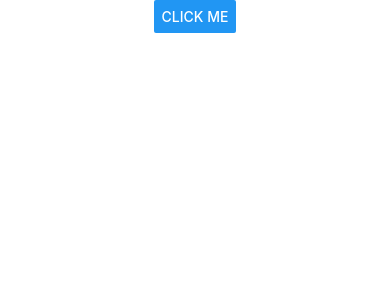
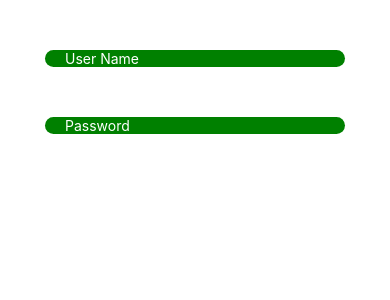
Before and after one commit to Hirusha2000/AMD-Advanced_MobileApplication_Development, a React Native app: screen / in a window 390 px wide. Shown: the top 300 px of the page. Built offline with nearby package versions, Linux system fonts and the light colour scheme.

Commit message:
textFields

```diff
--- a/App.tsx
+++ b/App.tsx
@@ -1,46 +1,52 @@
 
 import React from 'react';
-import { View } from 'react-native';
+import { TextInput, View } from 'react-native';
 import { Text,Button } from 'react-native';
 import CustomLabel from './src/components/CustomLabel';
 
 
 function App(): React.JSX.Element {
 
-  console.log('Hello')
 
-  function Click(x:number,y:number){
-    console.log("Addition is "+(x+y))
-    console.log("Multiplication is "+(x*y))
-  }
+
+  return (
+  <View style={{alignItems:'center'}}>
+   <TextInput style={{
+    backgroundColor:'green',
+    color:'black',
+    width:300,
+     marginTop:50,
+     borderRadius:40,
+     paddingLeft:20}}
+
+
+     placeholder='User Name'
+     placeholderTextColor={'white'}
+
+     />
+
+<TextInput style={{
+    backgroundColor:'green',
+    color:'black',
+    width:300,
+     marginTop:50,
+     borderRadius:40,
+     paddingLeft:20}}
+
+     secureTextEntry={true}
+     placeholder='Password'
+     placeholderTextColor={'white'}
+
+
+     />
+
+  </View>
+  );
+}
 
 
 
 
 
-  return (
-  <View style={{alignItems:'center'}}>
-
- <Button title='Click Me' onPress={()=>{
-    Click(10,5)
- }}/>
-  </View>
-  );
-}
-
-
-type customTextProps={
-  fsize?:number
-  a:string
-  b:string
-  c?:string
-
-}
-
-function CustomText(props:customTextProps){
-  return(
-    <Text style={{ fontSize:props.fsize}}> {props.a} {props.b} {props.c}</Text>
-  );
-}
 
 export default App;
```
